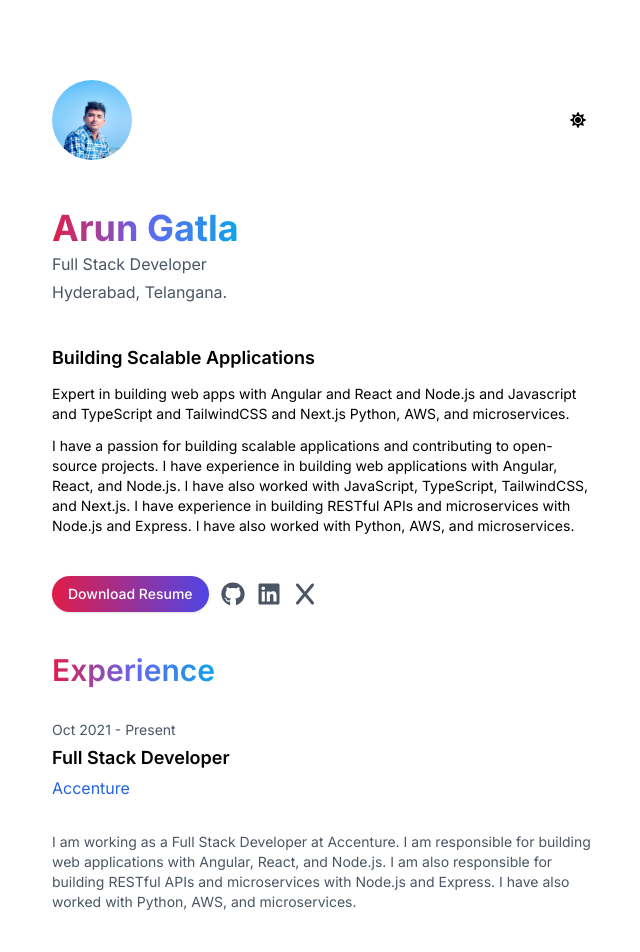
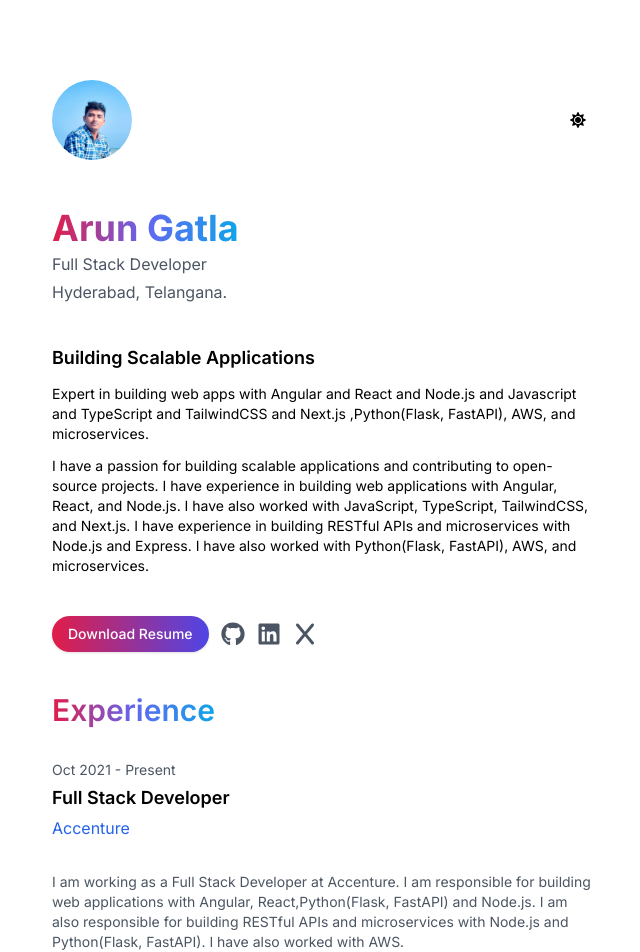
Before and after one commit to arungatla/portfolio, a Next.js app: page / in a window 1280 px wide. Shown: the top 952 px of the page, without its empty margins (316-956 px from the left). Built offline with nearby package versions, Linux system fonts and the light colour scheme.

Commit message:
added some of the my experience better

```diff
--- a/app/page.tsx
+++ b/app/page.tsx
@@ -58,7 +58,6 @@ export default function Home() {
 
   return (
     <div className="min-h-screen bg-white dark:bg-black text-black dark:text-white transition-colors duration-300">
-
       <div className="mx-auto max-w-xl px-4 py-20">
         <motion.header
           initial={{ opacity: 0, x: -100 }}
@@ -66,7 +65,6 @@ export default function Home() {
           transition={{ duration: 0.8 }}
           className="flex justify-between items-center mb-12"
         >
-
           <div
             className="w-20 h-20 rounded-full overflow-hidden"
             onClick={openModal}
@@ -120,11 +118,9 @@ export default function Home() {
               transition={{ duration: 0.8 }}
               className=" space-y-1"
             >
-
               <h1 className="text-4xl font-bold bg-gradient-to-r from-rose-600 via-indigo-500 to-sky-500 bg-clip-text text-transparent inline-block">
                 Arun Gatla
               </h1>
-
 
               <p className="text-gray-600 dark:text-gray-400 ">
                 Full Stack Developer
@@ -154,7 +150,7 @@ export default function Home() {
                 <span className="text-black dark:text-white">TailwindCSS</span>{" "}
                 and <span className="text-black dark:text-white">Next.js</span>{" "}
                 <span className="text-black dark:text-white">
-                  Python, AWS, and microservices.
+                  ,Python(Flask, FastAPI), AWS, and microservices.
                 </span>
               </p>
               <p className="test-gray-600 text-sm dark:text-gray-400 max-w-2xl">
@@ -164,7 +160,7 @@ export default function Home() {
                 have also worked with JavaScript, TypeScript, TailwindCSS, and
                 Next.js. I have experience in building RESTful APIs and
                 microservices with Node.js and Express. I have also worked with
-                Python, AWS, and microservices.
+                Python(Flask, FastAPI), AWS, and microservices.
               </p>
             </motion.div>
             <motion.div
@@ -231,10 +227,10 @@ export default function Home() {
               </div>
               <p className="text-gray-600 dark:text-gray-400 text-sm">
                 I am working as a Full Stack Developer at Accenture. I am
-                responsible for building web applications with Angular, React,
-                and Node.js. I am also responsible for building RESTful APIs and
-                microservices with Node.js and Express. I have also worked with
-                Python, AWS, and microservices.
+                responsible for building web applications with Angular,
+                React,Python(Flask, FastAPI) and Node.js. I am also responsible
+                for building RESTful APIs and microservices with Node.js and
+                Python(Flask, FastAPI). I have also worked with  AWS.
               </p>
             </div>
           </motion.section>
@@ -378,7 +374,6 @@ export default function Home() {
           </motion.section>
         </main>
       </div>
-
     </div>
   );
 }
```
